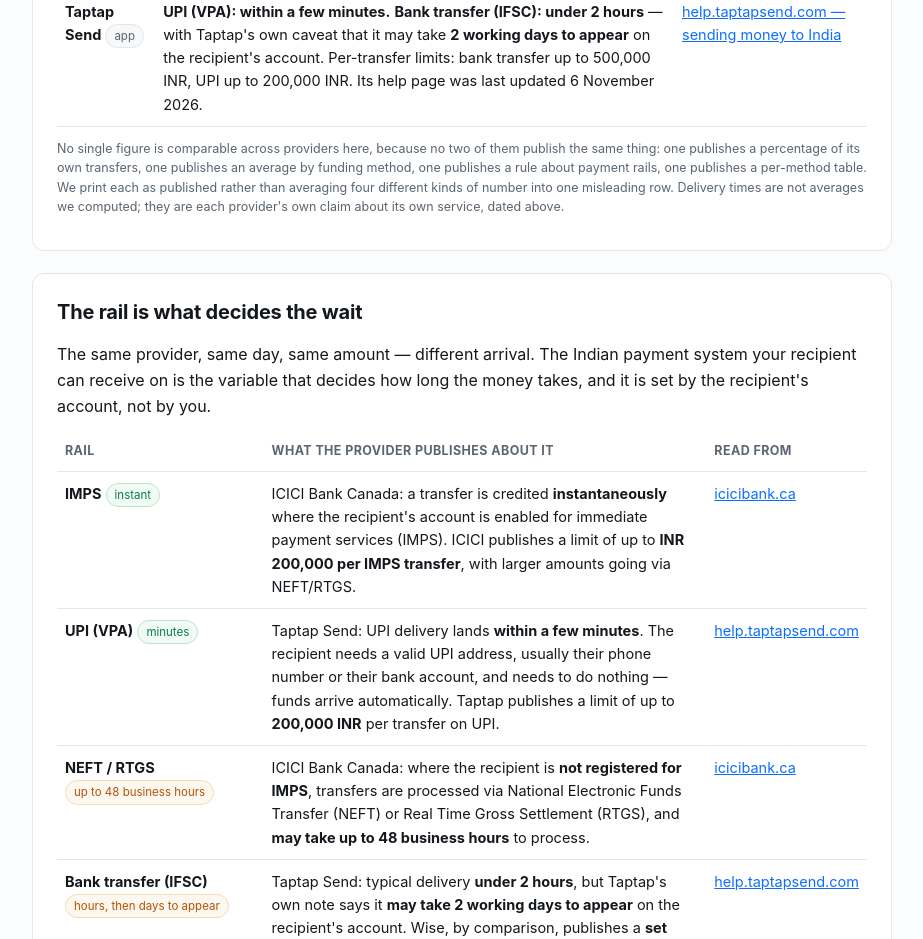
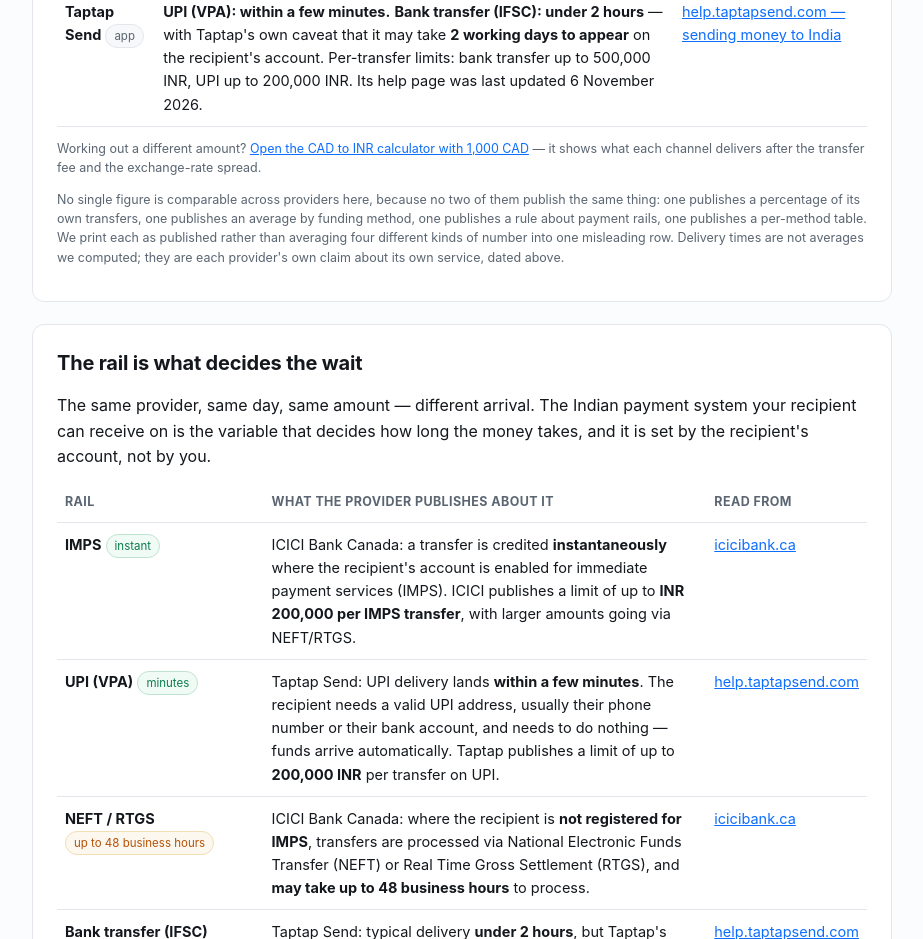
Before and after one commit to HenryLoveMiller/sendfeecalc, a plain HTML site: page transfer-time-canada-to-india.html in a window 1280 px wide. Shown: the part 1378-2317 px from the top of the page, without its empty margins (178-1101 px from the left). Drawn offline with Linux system fonts and the light colour scheme.

Commit message:
update transfer-time-canada-to-india.html

```diff
--- a/transfer-time-canada-to-india.html
+++ b/transfer-time-canada-to-india.html
@@ -139,6 +139,8 @@ li{margin-bottom:8px}
       <tr><td><b>Taptap Send</b> <span class="badge">app</span></td><td><b>UPI (VPA): within a few minutes.</b> <b>Bank transfer (IFSC): under 2 hours</b> &mdash; with Taptap's own caveat that it may take <b>2 working days to appear</b> on the recipient's account. Per-transfer limits: bank transfer up to 500,000 INR, UPI up to 200,000 INR. Its help page was last updated 6 November 2026.</td><td><a href="https://help.taptapsend.com/en/receiving-countries/how-can-i-send-money-to-india" rel="nofollow noopener" target="_blank">help.taptapsend.com — sending money to India</a></td></tr>
     </tbody>
   </table>
+  <p class="tiny" style="margin-top:12px">Working out a different amount? <a href="./?amt=1000">Open the CAD to INR calculator with 1,000 CAD</a> &mdash; it shows what each channel delivers after the transfer fee and the exchange-rate spread.</p>
+
   <p class="tiny" style="margin-top:12px">No single figure is comparable across providers here, because no two of them publish the same thing: one publishes a percentage of its own transfers, one publishes an average by funding method, one publishes a rule about payment rails, one publishes a per-method table. We print each as published rather than averaging four different kinds of number into one misleading row. Delivery times are not averages we computed; they are each provider's own claim about its own service, dated above.</p>
 </div>
 
```
